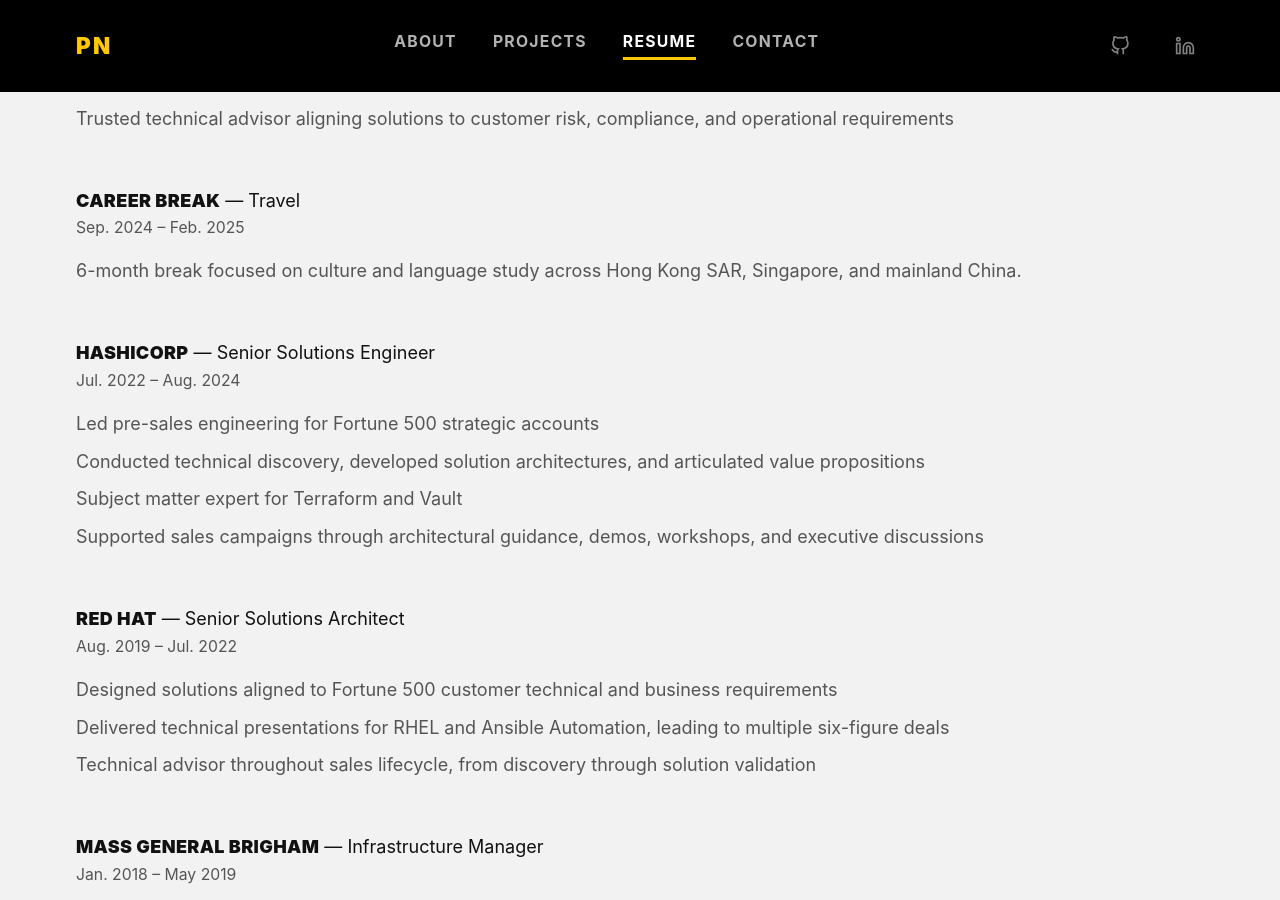
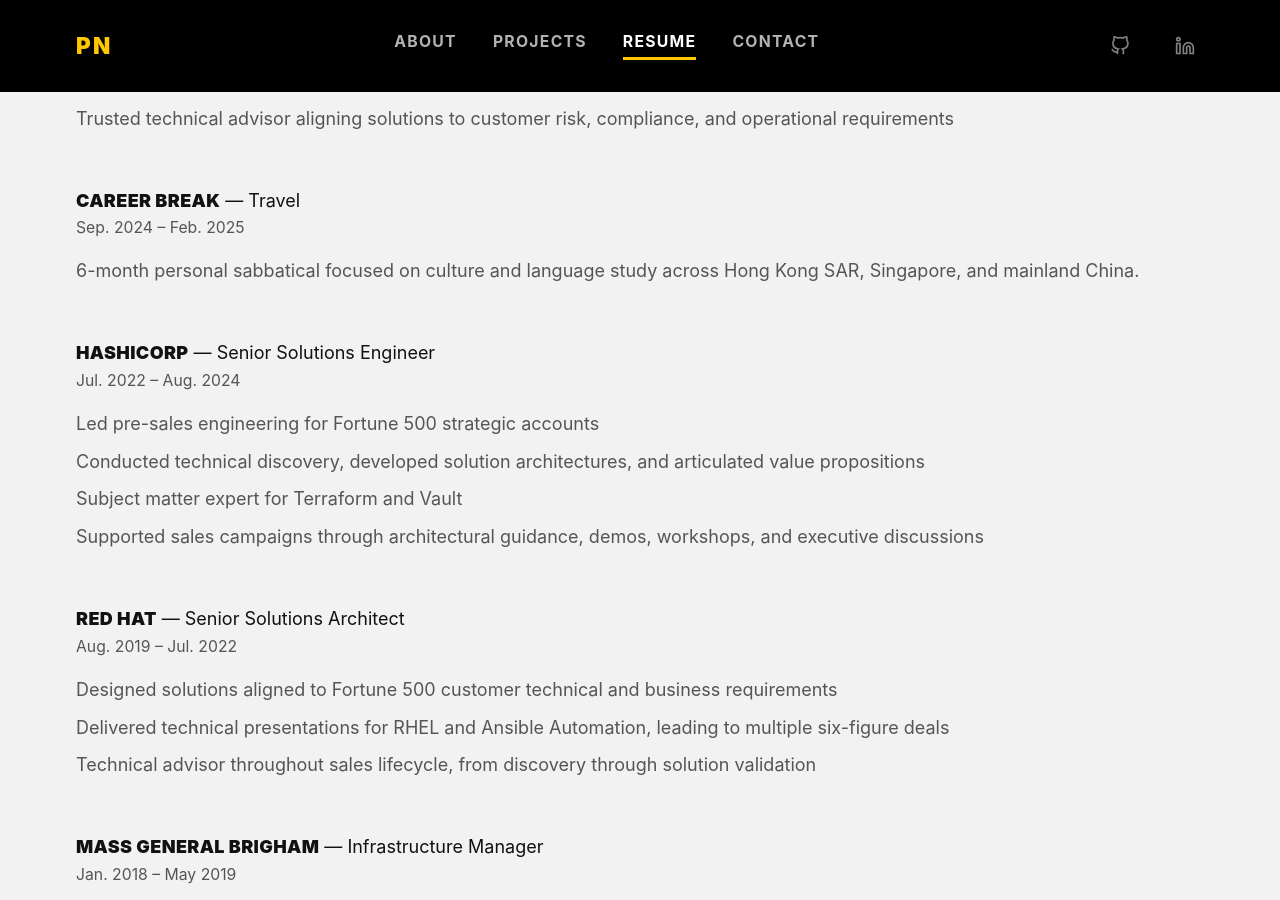
Before and after one commit to phnorwood/phnorwood.github.io, a Jekyll site: the page built from index.html, in a window 1280 px wide and 900 px high, scrolled down 1610 px. Built offline with Jekyll 4.4.1, drawn with Linux system fonts in a browser that asks for light colours; the list of posts is cut into pages by our own code.

Commit message:
update index.html for job desc.

```diff
--- a/index.html
+++ b/index.html
@@ -137,7 +137,7 @@
             <span class="resume-date">Sep. 2024 – Feb. 2025</span>
           </div>
           <ul>
-            <li>6-month break focused on culture and language study across Hong Kong SAR, Singapore, and mainland China.</li>
+            <li>6-month personal sabbatical focused on culture and language study across Hong Kong SAR, Singapore, and mainland China.</li>
           </ul>
         </div>
 
```
